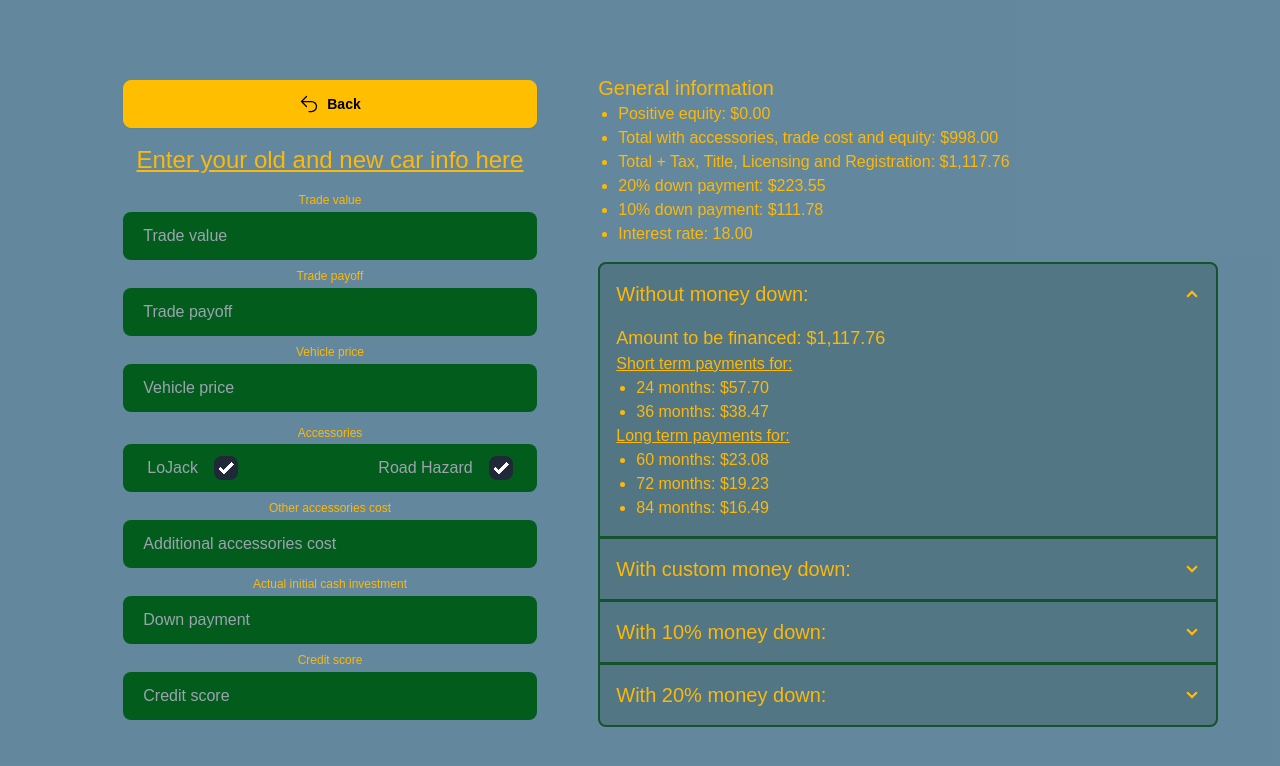
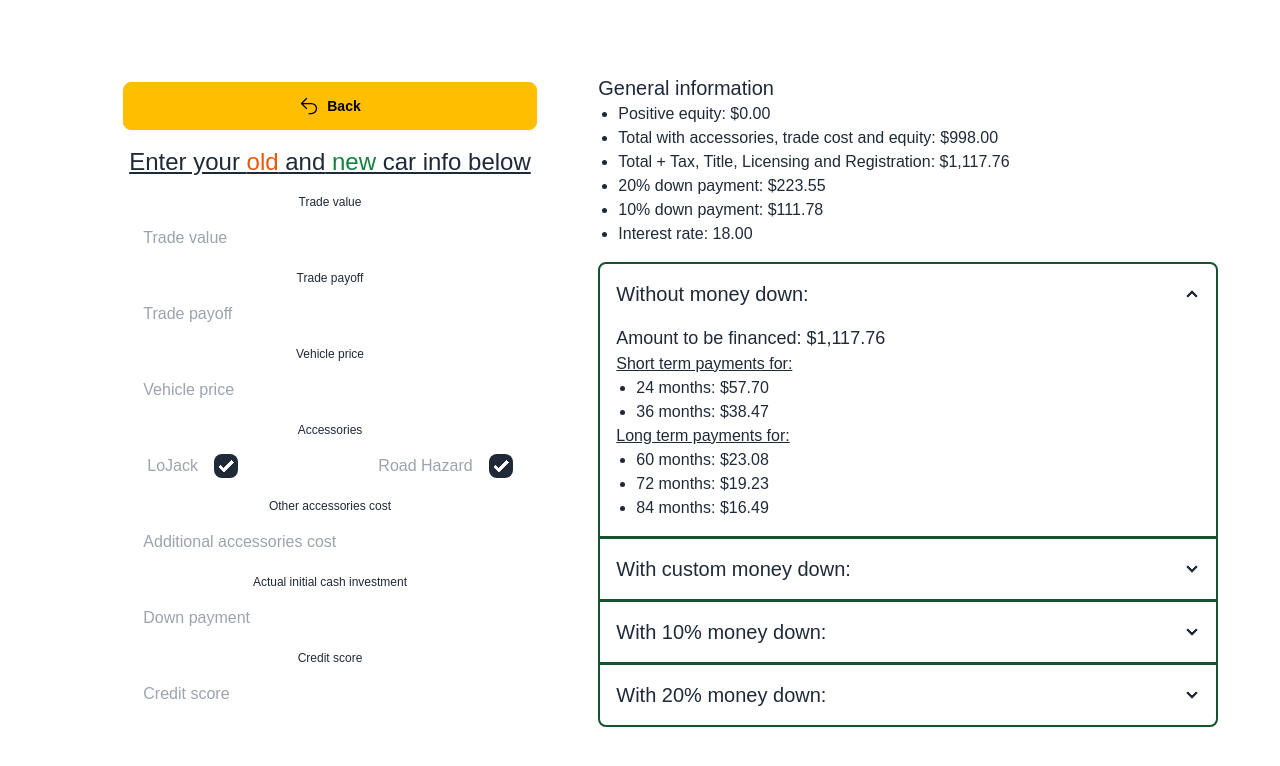
Before and after one commit to Meelenych/loan_calc, a Next.js app: page /calc in a window 1280 px wide. Shown: the top 766 px of the page. Built offline with nearby package versions, Linux system fonts and the light colour scheme.

Commit message:
theme switch

```diff
--- a/app/calc/page.jsx
+++ b/app/calc/page.jsx
@@ -146,7 +146,8 @@ const CalcPage = () => {
 					Back
 				</Link>
 				<h2 className='col-span-2 text-lg sm:text-2xl mb-4 underline'>
-					Enter your old and new car info here
+					Enter your <span className='text-orange-600'>old</span> and{' '}
+					<span className='text-green-700'>new</span> car info below
 				</h2>
 				<form className='grid grid-cols-1 w-full gap-2 min-w-0.5'>
 					<label
@@ -211,7 +212,7 @@ const CalcPage = () => {
 					</label>
 					{errors.price && <span className='text-error'>{errors.price}</span>}
 					<div className='text-center'>
-						<span className='text-xs '>Accessories</span>
+						<p className='text-xs mb-1'>Accessories</p>
 						<div className='rounded-lg bg-foreground transition-colors hover:bg-green-700 dark:hover:bg-green-900 h-10 sm:h-12 px-4 sm:px-5 flex items-center'>
 							<div className='form-control w-full flex flex-row justify-between'>
 								<label className='label cursor-pointer flex justify-between'>
--- /dev/null
+++ b/app/components/theme.jsx
@@ -0,0 +1,86 @@
+'use client';
+import React, { useState, useEffect } from 'react';
+
+const ThemeController = () => {
+	const getSavedTheme = () => {
+		if (typeof window !== 'undefined') {
+			const storedTheme = localStorage.getItem('isDark');
+			return storedTheme === 'true';
+		}
+		return false;
+	};
+
+	const [isDark, setIsDark] = useState(false);
+	const [isMounted, setIsMounted] = useState(false);
+
+	const toggleTheme = () => {
+		const newTheme = !isDark;
+		setIsDark(newTheme);
+		localStorage.setItem('isDark', newTheme);
+	};
+
+	useEffect(() => {
+		const root = document.documentElement;
+		const savedTheme = getSavedTheme();
+		setIsDark(savedTheme);
+		setIsMounted(true);
+
+		if (savedTheme) {
+			root.style.setProperty('--background', 'rgba(3, 15, 22, 0.648)');
+			root.style.setProperty('--foreground', '#727346');
+			root.style.setProperty('--textColor', '#fdb808');
+			root.style.setProperty('--accordeon', '#03220c');
+		} else {
+			root.style.setProperty('--background', 'rgba(15, 72, 105, 0.648)');
+			root.style.setProperty('--foreground', '#025d1d');
+			root.style.setProperty('--textColor', '#fdb808');
+			root.style.setProperty('--accordeon', '#03220c2d');
+		}
+	}, [isDark]);
+
+	return (
+		<div>
+			{isMounted && (
+				<label className='flex cursor-pointer gap-2'>
+					<svg
+						xmlns='http://www.w3.org/2000/svg'
+						width='20'
+						height='20'
+						viewBox='0 0 24 24'
+						fill='none'
+						stroke='currentColor'
+						strokeWidth='2'
+						strokeLinecap='round'
+						strokeLinejoin='round'>
+						<circle
+							cx='12'
+							cy='12'
+							r='5'
+						/>
+						<path d='M12 1v2M12 21v2M4.2 4.2l1.4 1.4M18.4 18.4l1.4 1.4M1 12h2M21 12h2M4.2 19.8l1.4-1.4M18.4 5.6l1.4-1.4' />
+					</svg>
+					<input
+						type='checkbox'
+						checked={isDark}
+						onChange={toggleTheme}
+						className='toggle theme-controller'
+					/>
+					<svg
+						xmlns='http://www.w3.org/2000/svg'
+						width='20'
+						height='20'
+						viewBox='0 0 24 24'
+						fill='none'
+						stroke='currentColor'
+						strokeWidth='2'
+						strokeLinecap='round'
+						strokeLinejoin='round'>
+						<path d='M21 12.79A9 9 0 1 1 11.21 3 7 7 0 0 0 21 12.79z'></path>
+					</svg>
+				</label>
+			)}
+		</div>
+	);
+};
+
+export default ThemeController;
--- a/app/globals.css
+++ b/app/globals.css
@@ -2,7 +2,7 @@
 @tailwind components;
 @tailwind utilities;
 
-:root {
+/* :root {
   --background: rgba(15, 72, 105, 0.648);
   --foreground: #025d1d;
   --textColor: #fdb808;
@@ -15,7 +15,7 @@
     --foreground: #727346;
     --accordeon: #03220c;
   }
-}
+} */
 
 body {
   color: var(--textColor);
--- a/app/page.js
+++ b/app/page.js
@@ -1,17 +1,20 @@
+'use client';
 import Image from 'next/image';
 import banknotes from './icons/banknotes.svg';
 import bulb from './icons/bulb.svg';
 import Link from 'next/link';
+import ThemeController from './components/theme';
 
 export default function Home() {
 	return (
 		<div className='grid items-center justify-items-center min-h-screen p-8 pb-20 gap-16 sm:p-20 font-[family-name:var(--font-geist-sans)]'>
+			<ThemeController />
 			<main className='flex flex-col gap-8 row-start-2 items-center sm:items-start'>
 				<div className='flex items-center'>
 					<Image
 						className=''
 						src={banknotes}
-						alt='Next.js logo'
+						alt='banknotes'
 						width={100}
 						height={38}
 						priority
@@ -21,13 +24,13 @@ export default function Home() {
 
 				<div className='w-full grid grid-cols-1 sm:grid-cols-3 gap-4'>
 					<Link
-						className='rounded-lg border border-solid border-transparent transition-colors flex items-center justify-center bg-foreground text-background gap-2 hover:bg-[#383838] dark:hover:bg-[#ccc] text-sm sm:text-base h-10 sm:h-12 px-4 sm:px-5'
+						className='rounded-lg border border-solid border-transparent transition-colors flex items-center justify-center bg-green-500 text-background gap-2 hover:bg-green-700 dark:hover:bg-green-300 text-sm sm:text-base h-10 sm:h-12 px-4 sm:px-5'
 						href='/calc'
 						rel='noopener noreferrer'>
 						<Image
 							className='dark'
 							src={banknotes}
-							alt='logo'
+							alt='banknotes'
 							width={20}
 							height={20}
 						/>
@@ -107,10 +110,10 @@ export default function Home() {
 
 					<Link
 						href='/tips'
-						className='rounded-lg border border-solid border-black/[.08] dark:border-white/[.145] transition-colors flex items-center justify-center gap-2 hover:bg-[#f2f2f2] dark:hover:bg-[#1a1a1a] hover:border-transparent text-sm sm:text-base h-10 sm:h-12 px-4 sm:px-5'
+						className='rounded-lg border border-solid border-black/[.08] dark:border-white/[0.5] transition-colors flex items-center justify-center gap-2 hover:bg-[#f2f2f2] dark:hover:bg-orange-600 hover:border-transparent text-sm sm:text-base h-10 sm:h-12 px-4 sm:px-5'
 						rel='noopener noreferrer'>
 						<Image
-							className='dark:invert'
+							className=''
 							src={bulb}
 							alt='logo'
 							width={20}
--- a/tailwind.config.js
+++ b/tailwind.config.js
@@ -5,6 +5,9 @@ module.exports = {
 		'./components/**/*.{js,ts,jsx,tsx,mdx}',
 		'./app/**/*.{js,ts,jsx,tsx,mdx}',
 	],
+	daisyui: {
+		themes: ['light', 'dark'],
+	},
 	theme: {
 		extend: {
 			colors: {
```
Also changed, not shown: app/icons/bulb.svg.
